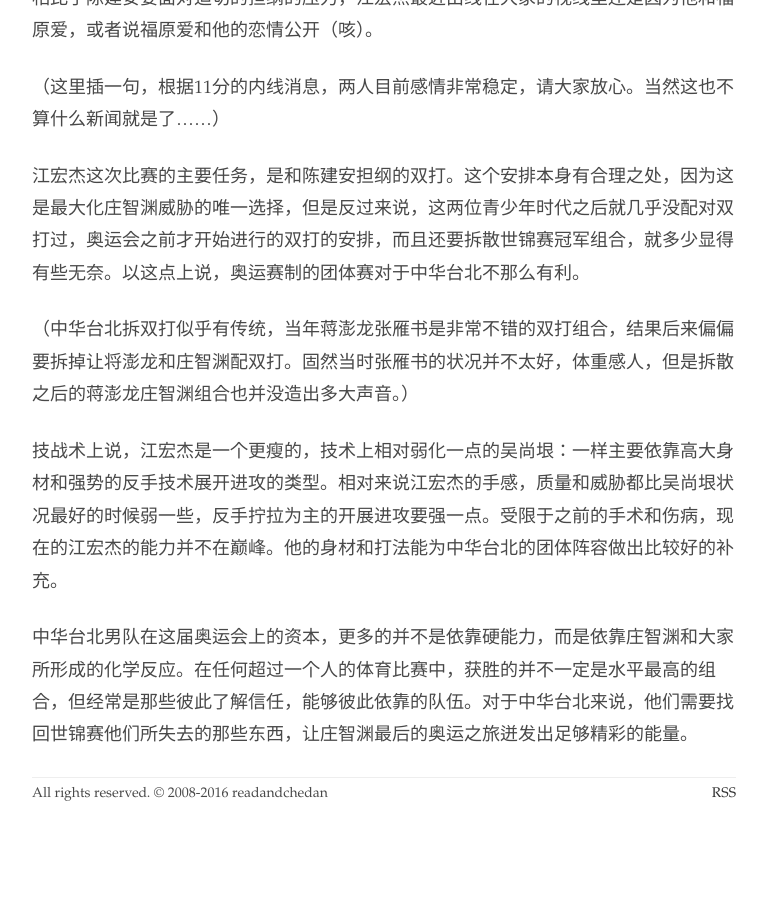
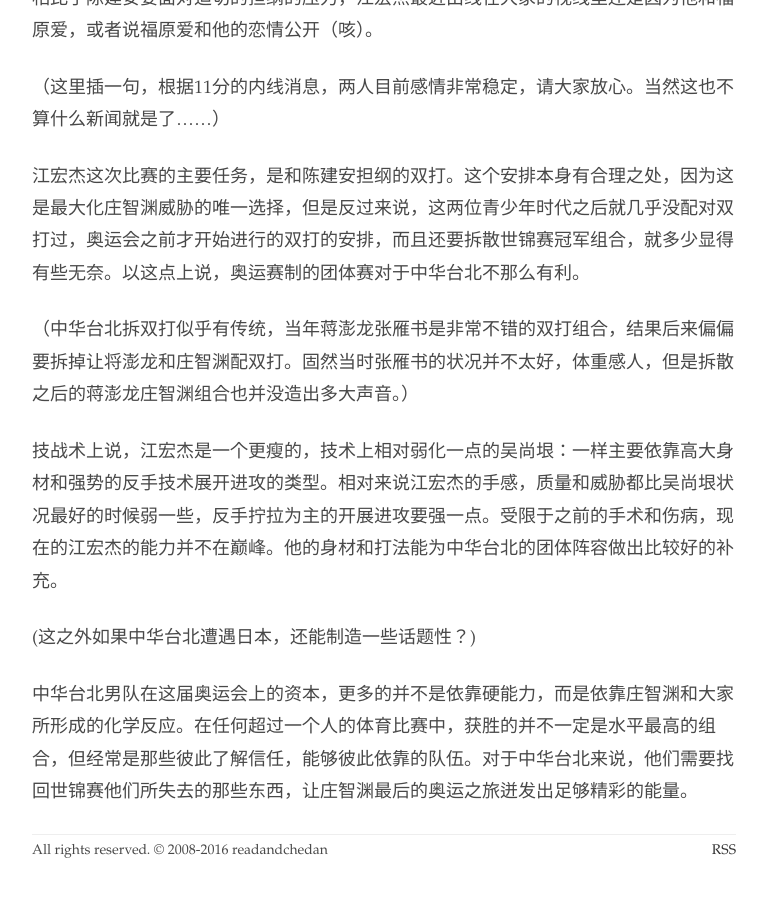
Before and after one commit to readandchedan/readandchedan.github.io, a Jekyll site: the page built from _posts/tabletennis/_posts/2016-07-23-olympics-preview-chinese-taipei.md, in a window 1280 px wide and 900 px high, scrolled down 2659 px. Shown: the top 897 px of the window, without its empty margins (256-1023 px from the left). Built offline with Jekyll 4.4.1, drawn with Linux system fonts in a browser that asks for light colours; before the commit the page ends 3502 px from its top, so only the background shows below that.

Commit message:
modified

```diff
--- a/_posts/tabletennis/_posts/2016-07-23-olympics-preview-chinese-taipei.md
+++ b/_posts/tabletennis/_posts/2016-07-23-olympics-preview-chinese-taipei.md
@@ -58,4 +58,6 @@ layout: default
 
 技战术上说，江宏杰是一个更瘦的，技术上相对弱化一点的吴尚垠：一样主要依靠高大身材和强势的反手技术展开进攻的类型。相对来说江宏杰的手感，质量和威胁都比吴尚垠状况最好的时候弱一些，反手拧拉为主的开展进攻要强一点。受限于之前的手术和伤病，现在的江宏杰的能力并不在巅峰。他的身材和打法能为中华台北的团体阵容做出比较好的补充。
 
+(这之外如果中华台北遭遇日本，还能制造一些话题性？)
+
 中华台北男队在这届奥运会上的资本，更多的并不是依靠硬能力，而是依靠庄智渊和大家所形成的化学反应。在任何超过一个人的体育比赛中，获胜的并不一定是水平最高的组合，但经常是那些彼此了解信任，能够彼此依靠的队伍。对于中华台北来说，他们需要找回世锦赛他们所失去的那些东西，让庄智渊最后的奥运之旅迸发出足够精彩的能量。
```
